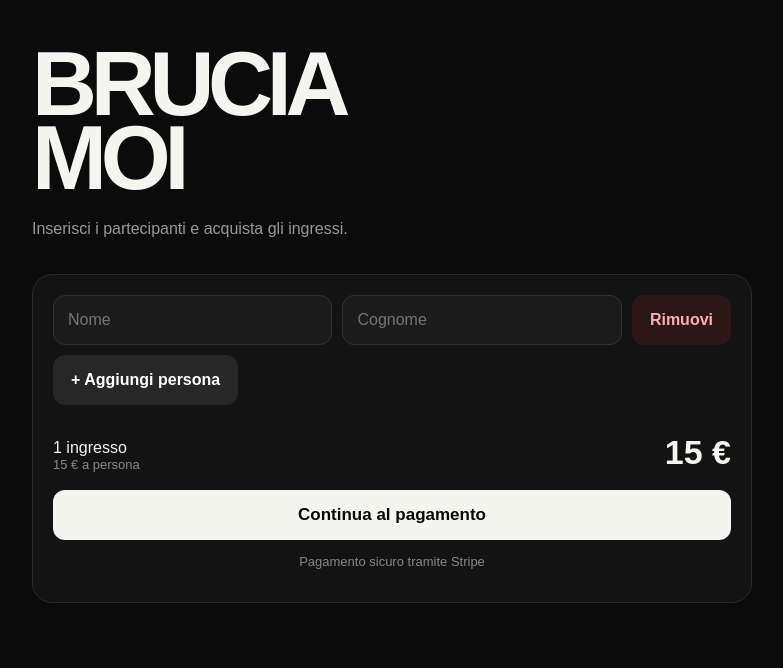
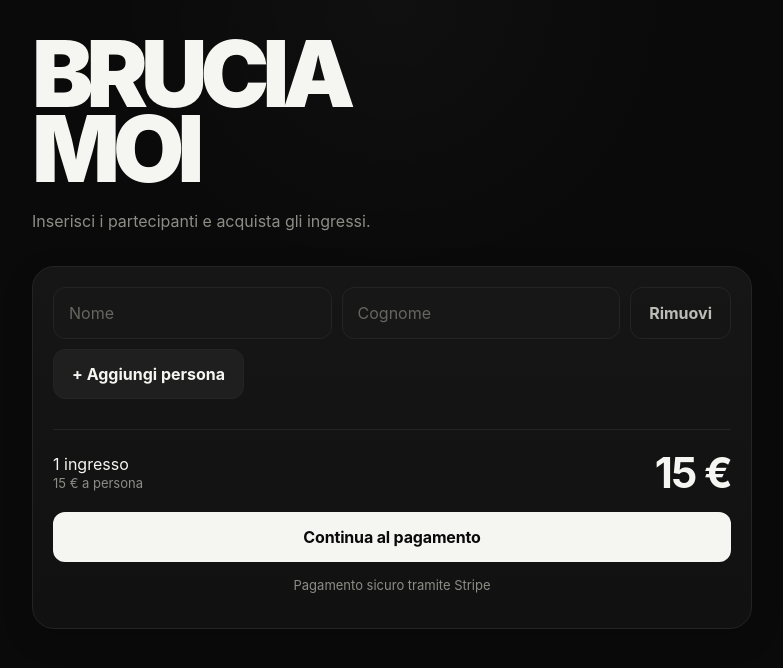
Before and after one commit to ghiusebbe/Brucia-Moi-Ticketing-App, a Next.js app: page / in a window 1280 px wide. Shown: the top 668 px of the page, without its empty margins (248-1031 px from the left). Built offline with nearby package versions, Linux system fonts and the light colour scheme.

Commit message:
Refresh Brucia Moi UI

```diff
--- a/app/globals.css
+++ b/app/globals.css
@@ -1,14 +1,52 @@
+:root {
+  --bg: #0a0a0a;
+  --surface: #111111;
+  --surface-2: #171717;
+  --surface-3: #1f1f1f;
+  --text: #f5f5f2;
+  --text-soft: #c8c8c1;
+  --muted: #8d8d86;
+  --border: #242424;
+  --border-strong: #343434;
+  --success: #9af0b0;
+  --success-bg: #102018;
+  --danger: #ff9f9f;
+  --danger-bg: #281515;
+  --warning: #ffd38a;
+  --warning-bg: #281f12;
+  --radius-sm: 12px;
+  --radius-md: 16px;
+  --radius-lg: 22px;
+  --shadow-soft: 0 10px 30px rgba(0,0,0,.18);
+  --max-width: 720px;
+}
+
 * {
   box-sizing: border-box;
 }
 
-html,
+html {
+  background: var(--bg);
+  color-scheme: dark;
+}
+
 body {
   margin: 0;
-  padding: 0;
-  background: #0b0b0b;
-  color: #f5f5f0;
-  font-family: Arial, Helvetica, sans-serif;
+  min-height: 100%;
+  background:
+    radial-gradient(circle at top, rgba(255,255,255,.025), transparent 30%),
+    var(--bg);
+  color: var(--text);
+  font-family:
+    Inter,
+    ui-sans-serif,
+    system-ui,
+    -apple-system,
+    BlinkMacSystemFont,
+    "Segoe UI",
+    sans-serif;
+  text-rendering: optimizeLegibility;
+  -webkit-font-smoothing: antialiased;
 }
 
 button,
@@ -16,92 +54,273 @@ input {
   font: inherit;
 }
 
+button {
+  -webkit-tap-highlight-color: transparent;
+}
+
 main {
-  width: min(720px, calc(100% - 32px));
-  margin: auto;
-  padding: 48px 0;
+  width: min(var(--max-width), calc(100% - 32px));
+  margin: 0 auto;
+  padding: 36px 0 72px;
 }
 
 .logo {
-  font-size: clamp(52px, 15vw, 90px);
+  font-size: clamp(56px, 15vw, 92px);
   line-height: .82;
-  letter-spacing: -.07em;
-  font-weight: 900;
+  letter-spacing: -.075em;
+  font-weight: 950;
+  text-transform: uppercase;
+  text-wrap: balance;
 }
 
 .subtitle {
-  color: #999;
-  margin: 24px 0 36px;
+  max-width: 540px;
+  margin: 22px 0 32px;
+  color: var(--muted);
+  font-size: 16px;
+  line-height: 1.55;
 }
 
 .card {
-  background: #131313;
-  border: 1px solid #292929;
-  border-radius: 20px;
+  background:
+    linear-gradient(180deg, rgba(255,255,255,.018), rgba(255,255,255,0)),
+    var(--surface);
+  border: 1px solid var(--border);
+  border-radius: var(--radius-lg);
   padding: 20px;
+  box-shadow: var(--shadow-soft);
 }
 
 .person {
   display: grid;
-  grid-template-columns: 1fr 1fr auto;
+  grid-template-columns: minmax(0,1fr) minmax(0,1fr) auto;
   gap: 10px;
   margin-bottom: 10px;
 }
 
 input {
   width: 100%;
-  min-height: 50px;
-  background: #1b1b1b;
-  color: white;
-  border: 1px solid #333;
-  border-radius: 12px;
-  padding: 0 14px;
+  min-height: 52px;
+  padding: 0 15px;
+  border: 1px solid var(--border);
+  border-radius: var(--radius-sm);
+  background: var(--surface-2);
+  color: var(--text);
+  font-size: 16px;
+  outline: none;
+  transition:
+    border-color .18s ease,
+    background .18s ease,
+    box-shadow .18s ease;
+}
+
+input::placeholder {
+  color: #666660;
+}
+
+input:focus {
+  border-color: #5b5b56;
+  background: #191919;
+  box-shadow: 0 0 0 3px rgba(255,255,255,.045);
 }
 
 button {
   min-height: 50px;
   border: 0;
-  border-radius: 12px;
+  border-radius: var(--radius-sm);
   padding: 0 18px;
-  font-weight: 700;
+  font-weight: 750;
   cursor: pointer;
+  transition:
+    transform .12s ease,
+    background .18s ease,
+    opacity .18s ease,
+    border-color .18s ease;
+}
+
+button:active {
+  transform: scale(.985);
+}
+
+button:disabled {
+  cursor: not-allowed;
+  opacity: .55;
+}
+
+.pay {
+  width: 100%;
+  background: var(--text);
+  color: #0a0a0a;
+  font-size: 16px;
+  letter-spacing: -.01em;
+}
+
+.pay:hover {
+  background: #fff;
 }
 
 .secondary {
-  background: #272727;
-  color: white;
+  background: var(--surface-3);
+  color: var(--text);
+  border: 1px solid var(--border);
+}
+
+.secondary:hover {
+  background: #252525;
 }
 
 .remove {
-  background: #2c1717;
-  color: #ffadad;
+  background: transparent;
+  color: #bdbdb7;
+  border: 1px solid var(--border);
 }
 
-.pay {
-  background: #f5f5f0;
-  color: #080808;
-  width: 100%;
-  font-size: 17px;
+.remove:hover {
+  color: var(--danger);
+  border-color: #4b2828;
+  background: var(--danger-bg);
 }
 
 .total {
   display: flex;
+  align-items: flex-end;
   justify-content: space-between;
-  align-items: end;
-  margin: 28px 0 18px;
+  gap: 20px;
+  margin: 30px 0 18px;
+  padding-top: 22px;
+  border-top: 1px solid var(--border);
 }
 
 .total strong {
-  font-size: 34px;
+  font-size: clamp(30px, 8vw, 42px);
+  line-height: 1;
+  letter-spacing: -.04em;
 }
 
 .small {
-  color: #888;
+  color: var(--muted);
+  font-size: 13px;
+  line-height: 1.5;
+}
+
+.ticket-card {
+  background:
+    linear-gradient(180deg, rgba(255,255,255,.025), rgba(255,255,255,0)),
+    var(--surface);
+  border: 1px solid var(--border);
+  border-radius: 24px;
+  padding: 24px;
+  overflow: hidden;
+}
+
+.ticket-title {
+  font-size: 36px;
+  line-height: .9;
+  font-weight: 950;
+  letter-spacing: -.06em;
+}
+
+.ticket-meta {
+  margin-top: 18px;
+  color: var(--muted);
+  font-size: 12px;
+  letter-spacing: .14em;
+  text-transform: uppercase;
+}
+
+.ticket-name {
+  margin-top: 24px;
+  text-align: center;
+  font-size: 22px;
+  font-weight: 850;
+  letter-spacing: -.025em;
+}
+
+.qr-frame {
+  width: fit-content;
+  margin: 26px auto;
+  padding: 14px;
+  border-radius: 20px;
+  background: #fff;
+}
+
+#reader {
+  background: #050505;
+  border: 1px solid var(--border);
+}
+
+#reader video {
+  border-radius: 18px;
+}
+
+.scan-banner {
+  margin-top: 12px;
+  border-radius: 14px;
+  padding: 12px 14px;
+  border: 1px solid var(--border);
+}
+
+.scan-banner.valid {
+  background: var(--success-bg);
+}
+
+.scan-banner.used {
+  background: var(--danger-bg);
+}
+
+.scan-banner.error {
+  background: var(--warning-bg);
+}
+
+.scan-banner-title {
+  font-size: 15px;
+  font-weight: 850;
+}
+
+.scan-banner.valid .scan-banner-title {
+  color: var(--success);
+}
+
+.scan-banner.used .scan-banner-title {
+  color: var(--danger);
+}
+
+.scan-banner.error .scan-banner-title {
+  color: var(--warning);
+}
+
+.scan-banner-subtitle {
+  margin-top: 3px;
+  color: var(--text-soft);
   font-size: 13px;
 }
 
-@media (max-width: 600px) {
+@media (max-width: 620px) {
+  main {
+    width: min(100% - 24px, var(--max-width));
+    padding-top: 28px;
+  }
+
+  .card {
+    padding: 16px;
+    border-radius: 18px;
+  }
+
   .person {
     grid-template-columns: 1fr;
   }
+
+  .person .remove {
+    width: 100%;
+  }
 }
+
+@media (prefers-reduced-motion: reduce) {
+  *,
+  *::before,
+  *::after {
+    scroll-behavior: auto !important;
+    transition: none !important;
+    animation: none !important;
+  }
+}
```
Also changed, not shown: app/success/page.tsx (+6 -30 lines).
